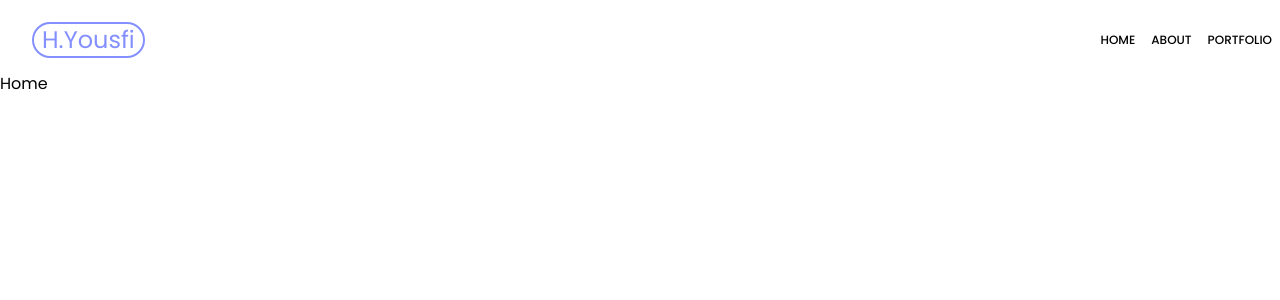
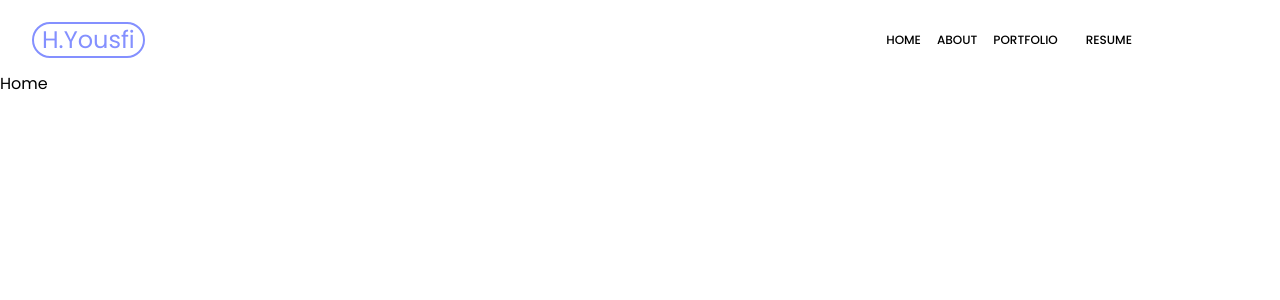
Before and after one commit to maky-hnou/portfolio-front, a Next.js app: page / in a window 1280 px wide. Shown: the top 300 px of the page. Built offline with nearby package versions, Linux system fonts and the light colour scheme.

Commit message:
add resume button

```diff
--- a/src/components/NavBar.js
+++ b/src/components/NavBar.js
@@ -36,6 +36,13 @@ export default function NavBar() {
         >
           Portfolio
         </MotionLink>
+        <MotionLink
+          href="media/Hani_Yousfi_Resume.pdf"
+          target="_blank"
+          className="px-5 mr-32"
+        >
+          Resume
+        </MotionLink>
       </nav>
       <div className="absolute left-0">
         <Logo />
```
